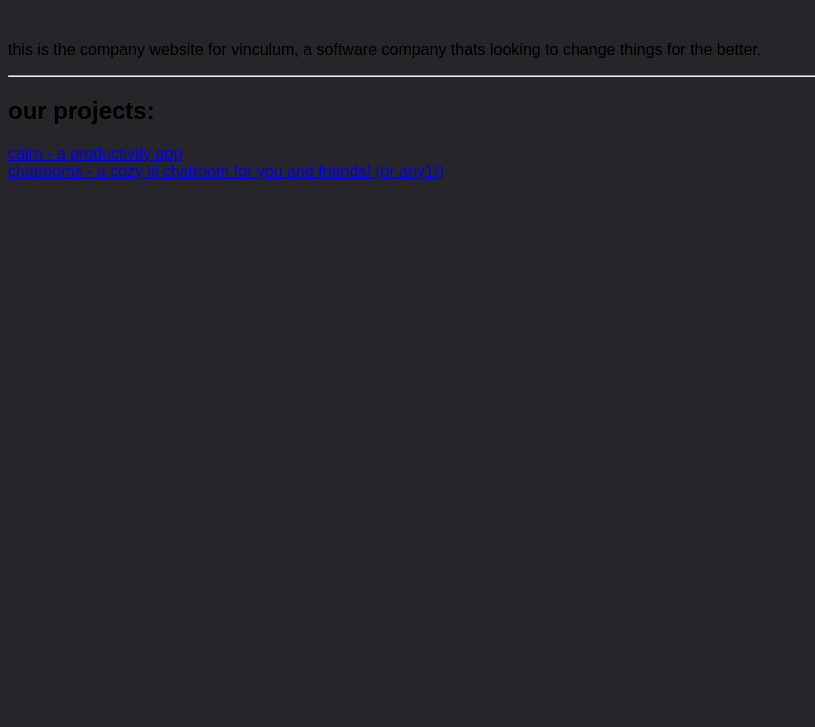
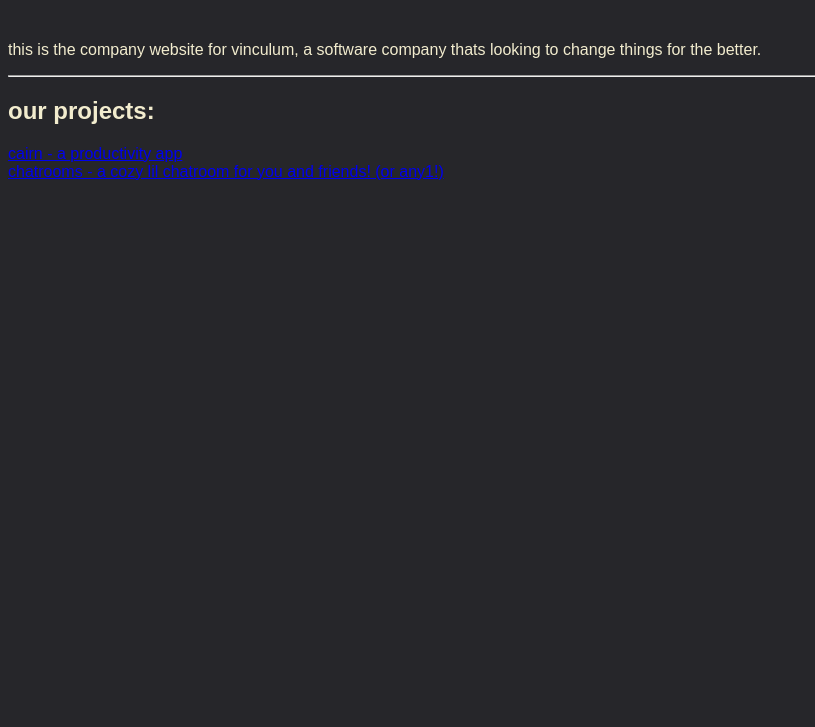
Before and after one commit to vinculum-official/website, a plain HTML site: page index.html in a window 1280 px wide. Shown: the part 73-800 px from the top of the page, without its empty margins (0-815 px from the left). Drawn offline with Linux system fonts and the light colour scheme; a web font is replaced by a local one.

Commit message:
Update style.css

```diff
--- a/style.css
+++ b/style.css
@@ -2,6 +2,6 @@
 
 body {
   font-family: 'Host Grotesk', sans-serif;
-  /* custom font */
   background-color: #26262a;
+  color: #f2ecce;
 }
```
